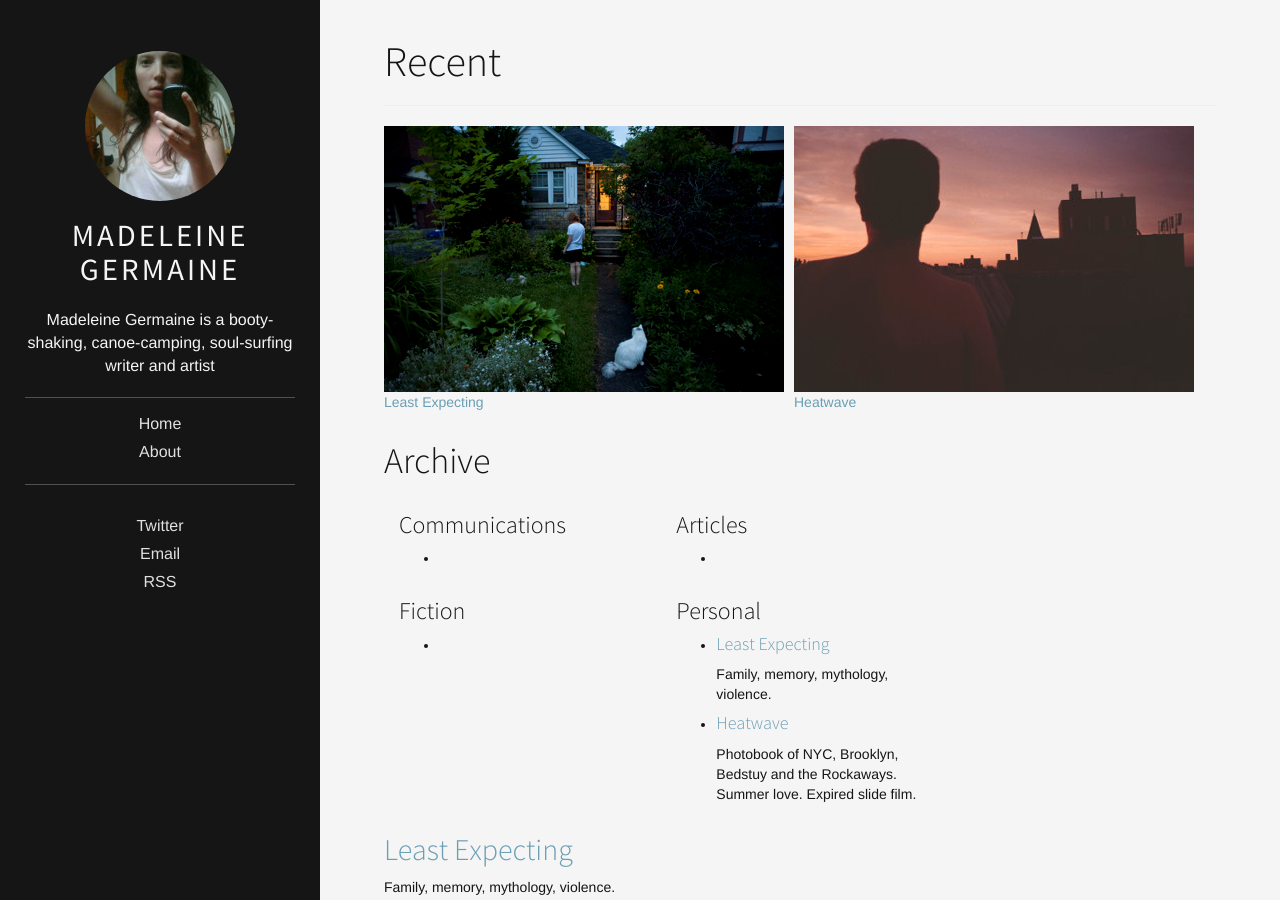
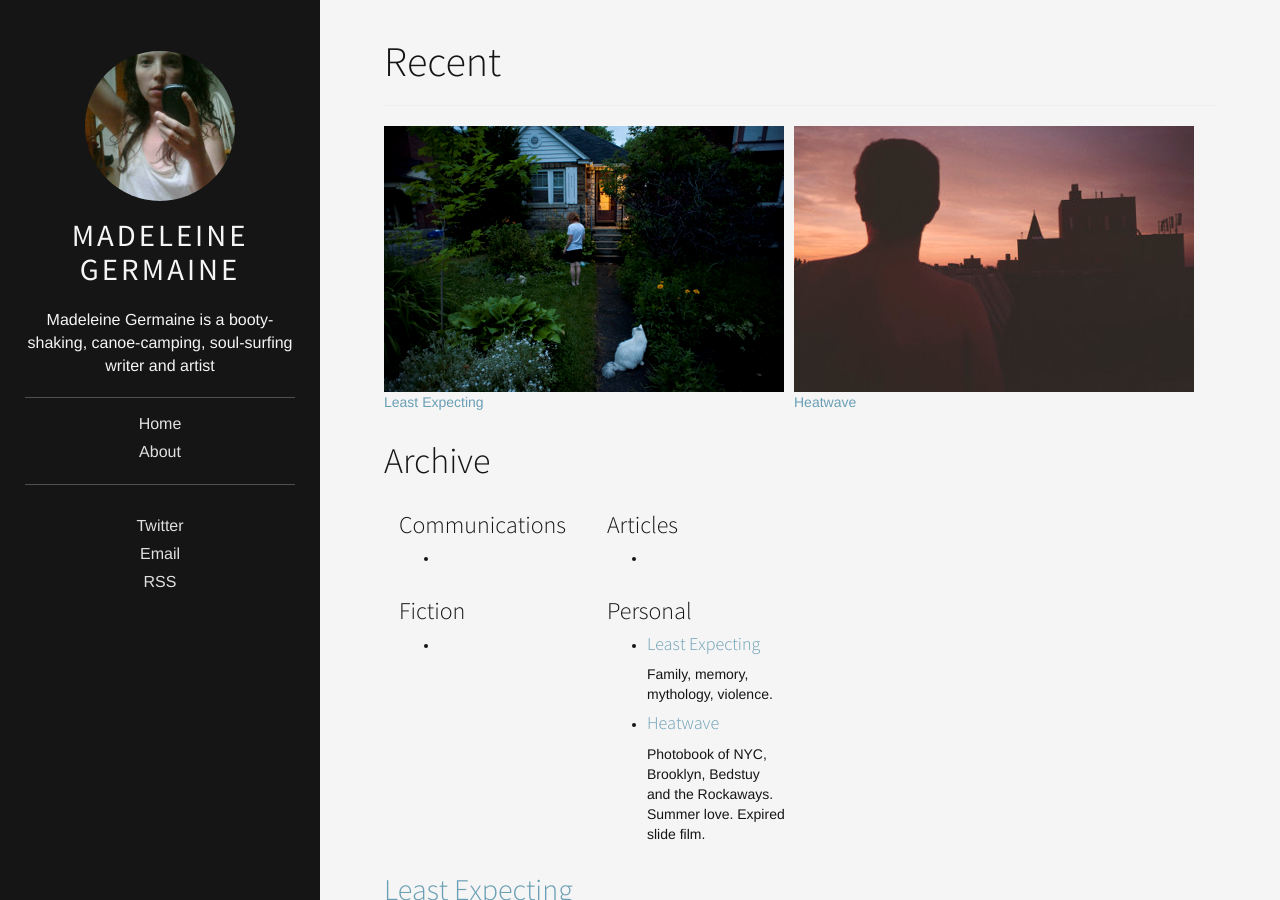
Before and after one commit to madeleinegermaine/madeleinegermaine, a Jekyll site: the page built from index.html, in a window 1280 px wide and 900 px high. Built offline with Jekyll 4.4.1, drawn with Linux system fonts in a browser that asks for light colours; the list of posts is cut into pages by our own code.

Commit message:
Update index.html

```diff
--- a/index.html
+++ b/index.html
@@ -27,7 +27,7 @@
 
 <section class="listing">
 <h1>Archive</h1>
-  <div class="col-sm-4">
+  <div class="col-sm-3">
     <h3>Communications</h3>
     <ul>
       <li>
@@ -36,7 +36,7 @@
       </li>
     </ul>
   </div>
-  <div class="col-sm-4">
+  <div class="col-sm-3">
     <h3>Articles</h3>
     <ul>
       <li>
@@ -46,7 +46,7 @@
     </ul>
   </div>
   <div class="clearfix"></div>
-  <div class="col-sm-4">
+  <div class="col-sm-3">
     <h3>Fiction</h3>
     <ul>
       <li>
@@ -55,7 +55,7 @@
       </li>
     </ul>
   </div>
-  <div class="col-sm-4">
+  <div class="col-sm-3">
     <h3>Personal</h3>
     <ul>
       <li>
```
